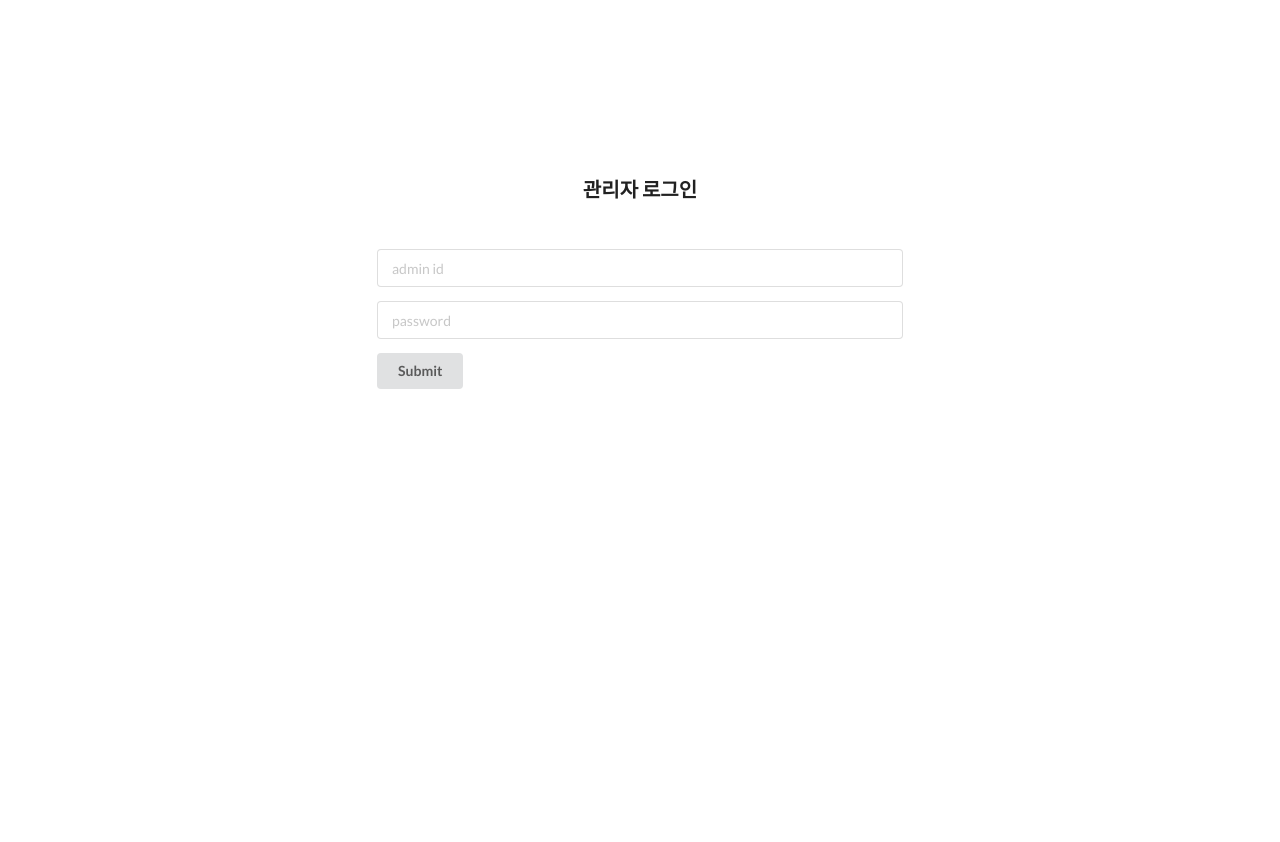
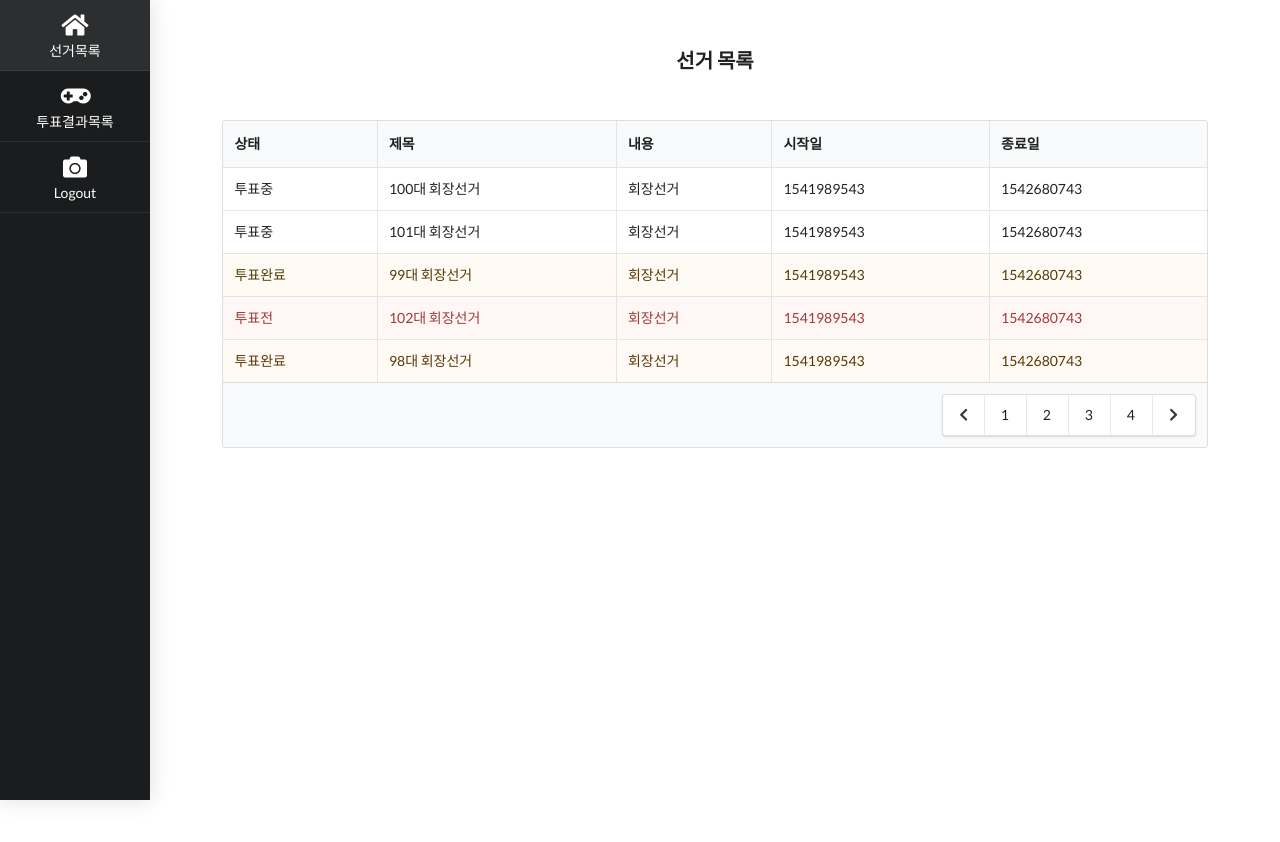
Before and after one commit to Jravvit/voting-adgmin, a React (Create React App) app: page / in a window 1280 px wide. Shown: the top 842 px of the page. Before the commit the page ends 800 px from the top, so only its background shows below. Built offline with nearby package versions, Linux system fonts and the light colour scheme.

Commit message:
로그인 처럼 함

```diff
--- a/src/App.js
+++ b/src/App.js
@@ -23,7 +23,7 @@ const Main =()=>(
 class App extends Component {
 
   render() {
-  	const is_auth = false;
+  	const is_auth = true;
     return (
       <div className="App">
       {
```
